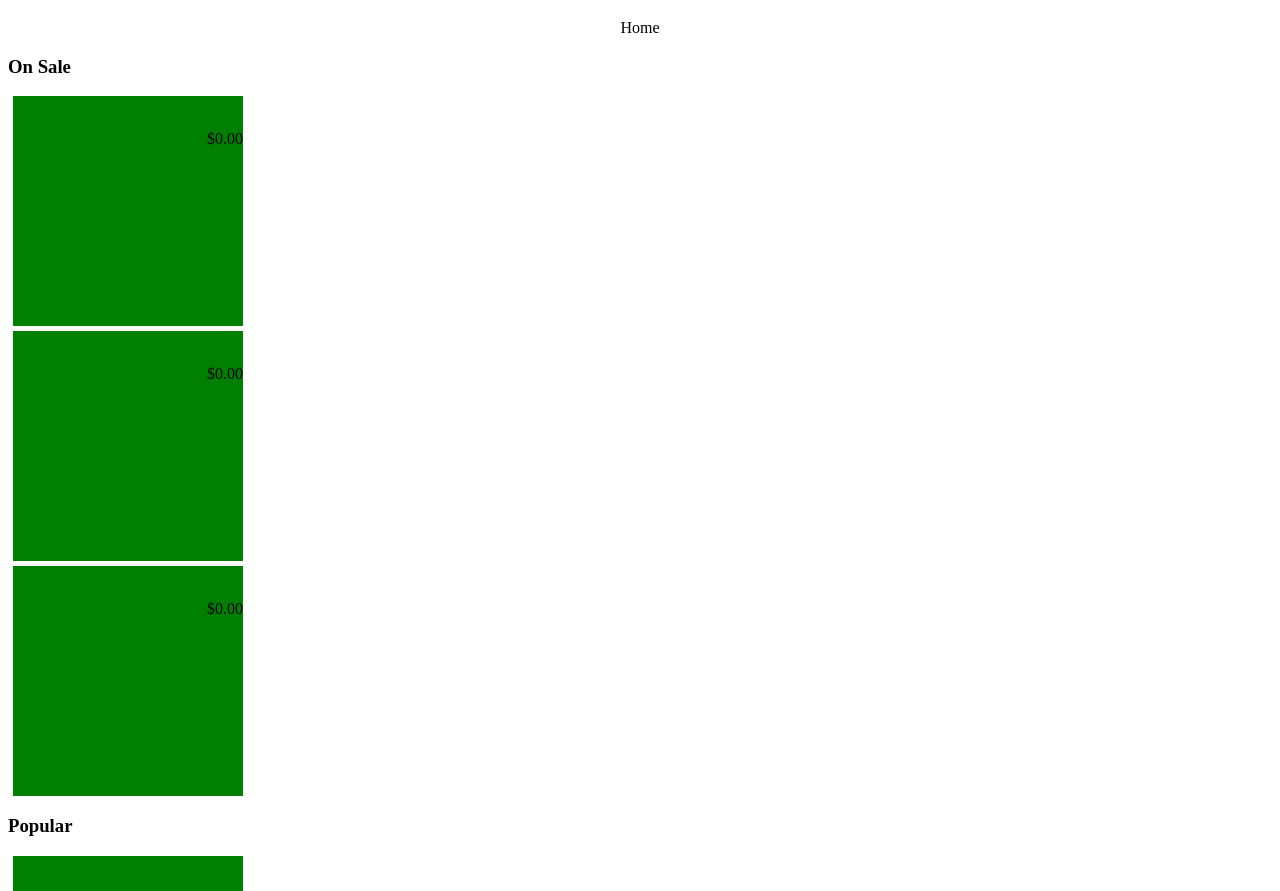
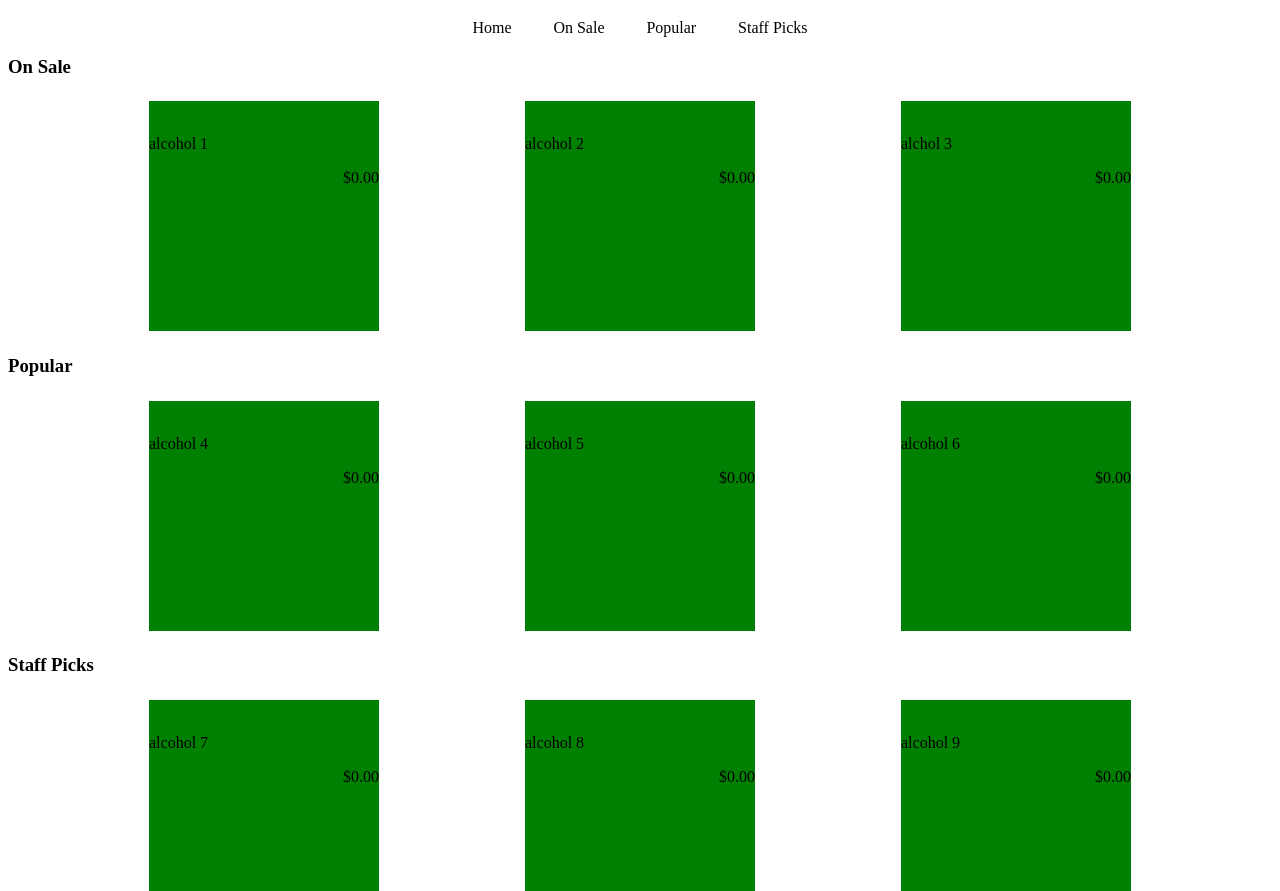
Before and after one commit to phyrenight/wineandspirits, a plain HTML site: page index.html in a window 1280 px wide. Shown: the part 61-952 px from the top of the page. Drawn offline with Linux system fonts and the light colour scheme.

Commit message:
add names for alcohol

```diff
--- a/index.html
+++ b/index.html
@@ -10,65 +10,68 @@
     	<h1>Wine and Spirits</h1>
     	<nav>
     		<a>Home</a>
+    		<a>On Sale</a>
+    		<a>Popular</a>
+    		<a>Staff Picks</a>
     	</nav>
     </header>
     <main>
     	<section>
     		<h3>On Sale</h3>
-    		<div>
+    		<div class="row">
     			<div class="item">
     				<img class="alcohol_pic">
-    				<p class="alcohol_name"></p>
+    				<p class="alcohol_name">alcohol 1</p>
     				<p class="price">$0.00</p>
     			</div>
     			<div class="item">
     				<img class="alcohol_pic">
-    				<p class="alcohol_name"></p>
+    				<p class="alcohol_name">alcohol 2</p>
     				<p class="price">$0.00</p>
     			</div>
     			<div class="item">
     				<img class="alcohol_pic">
-    				<p class="alcohol_name"></p>
+    				<p class="alcohol_name">alchol 3</p>
     				<p class="price">$0.00</p>
     			</div>
     		</div>
     	</section>
     	<section>
     		<h3>Popular</h3>
-    		<div>
+    		<div class="row">
     			<div class="item">
     				<img class="alcohol_pic">
-    				<p class="alcohol_name"></p>
+    				<p class="alcohol_name">alcohol 4</p>
     				<p class="price">$0.00</p>
     			</div>
     			<div class="item">
     				<img class="alcohol_pic">
-    				<p class="alcohol_name"></p>
+    				<p class="alcohol_name">alcohol 5</p>
     				<p class="price">$0.00</p>
     			</div>
     			<div class="item">
     				<img class="alcohol_pic">
-    				<p class="alcohol_name"></p>
+    				<p class="alcohol_name">alcohol 6</p>
     				<p class="price">$0.00</p>
     			</div>
     		</div>
     	</section>
     	<section>
     		<h3>Staff Picks</h3>
-    		<div>
+    		<div class="row">
     			<div class="item">
     				<img class="alcohol_pic">
-    				<p class="alcohol_name"></p>
+    				<p class="alcohol_name">alcohol 7</p>
     				<p class="price">$0.00</p>
     			</div>
     			<div class="item">
     				<img class="alcohol_pic">
-    				<p class="alcohol_name"></p>
+    				<p class="alcohol_name">alcohol 8</p>
     				<p class="price">$0.00</p>
     			</div>
     			<div class="item">
     				<img class="alcohol_pic">
-    				<p class="alcohol_name"></p>
+    				<p class="alcohol_name">alcohol 9</p>
     				<p class="price">$0.00</p>
     			</div>
     		</div>
```
